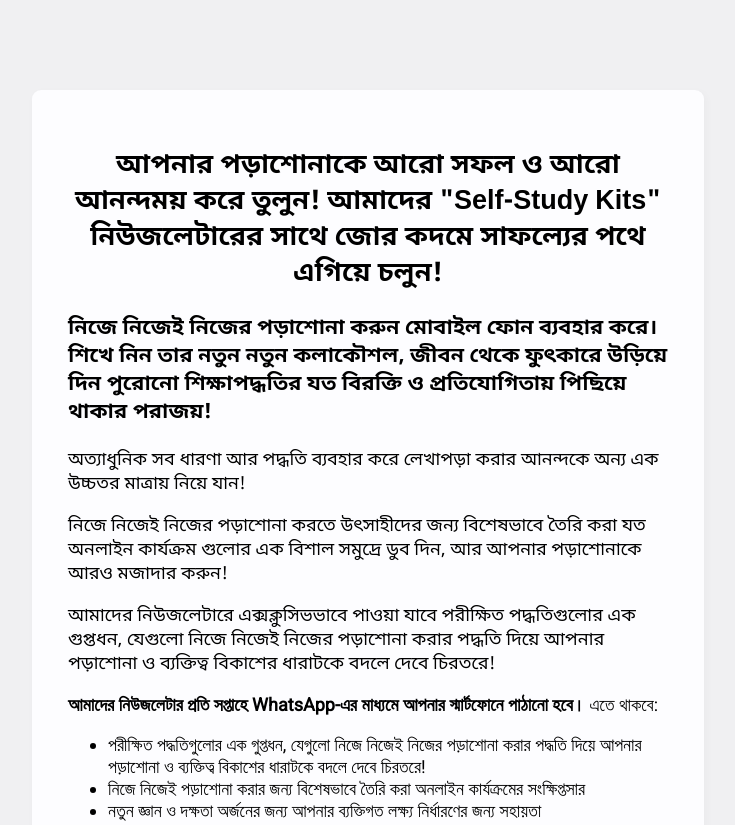
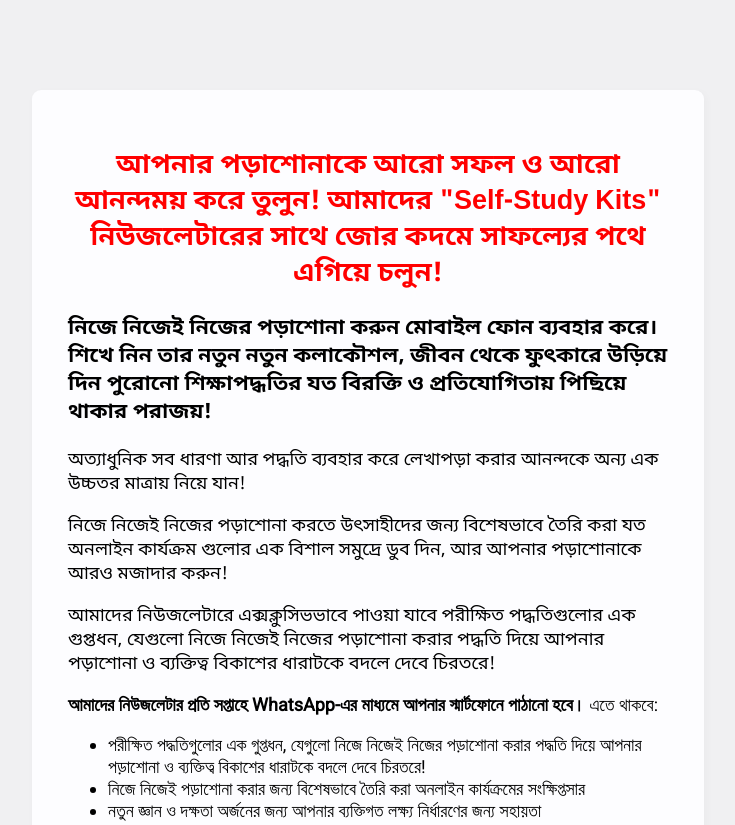
Before and after one commit to sivahqpw/selfstudysquad, a plain HTML site: page index.html in a window 1280 px wide. Shown: the top 825 px of the page, without its empty margins (272-1007 px from the left). Drawn offline with nearby package versions, Linux system fonts and the light colour scheme.

Commit message:
Update index.html

```diff
--- a/index.html
+++ b/index.html
@@ -170,9 +170,9 @@ src="https://www.facebook.com/tr?id=354458495335117&ev=PageView&noscript=1"
 <BODY oncontextmenu="return false" onselectstart="return false" ondragstart="return false">
 <div>
     <center>
-    <h2 class="bengali-text">আপনার পড়াশোনাকে আরো সফল ও আরো আনন্দময় করে তুলুন! আমাদের "Self-Study Kits" নিউজলেটারের সাথে
+    <h2 class="bengali-text"><span style="color: #ff0000;">আপনার পড়াশোনাকে আরো সফল ও আরো আনন্দময় করে তুলুন! আমাদের "Self-Study Kits" নিউজলেটারের সাথে
 
-জোর কদমে সাফল্যের পথে এগিয়ে চলুন!</h2>
+জোর কদমে সাফল্যের পথে এগিয়ে চলুন!</span></h2>
     </center>
     <h3 class="bengali-text">নিজে নিজেই নিজের পড়াশোনা করুন মোবাইল ফোন ব্যবহার করে। শিখে নিন তার নতুন নতুন কলাকৌশল, জীবন থেকে
 
```
